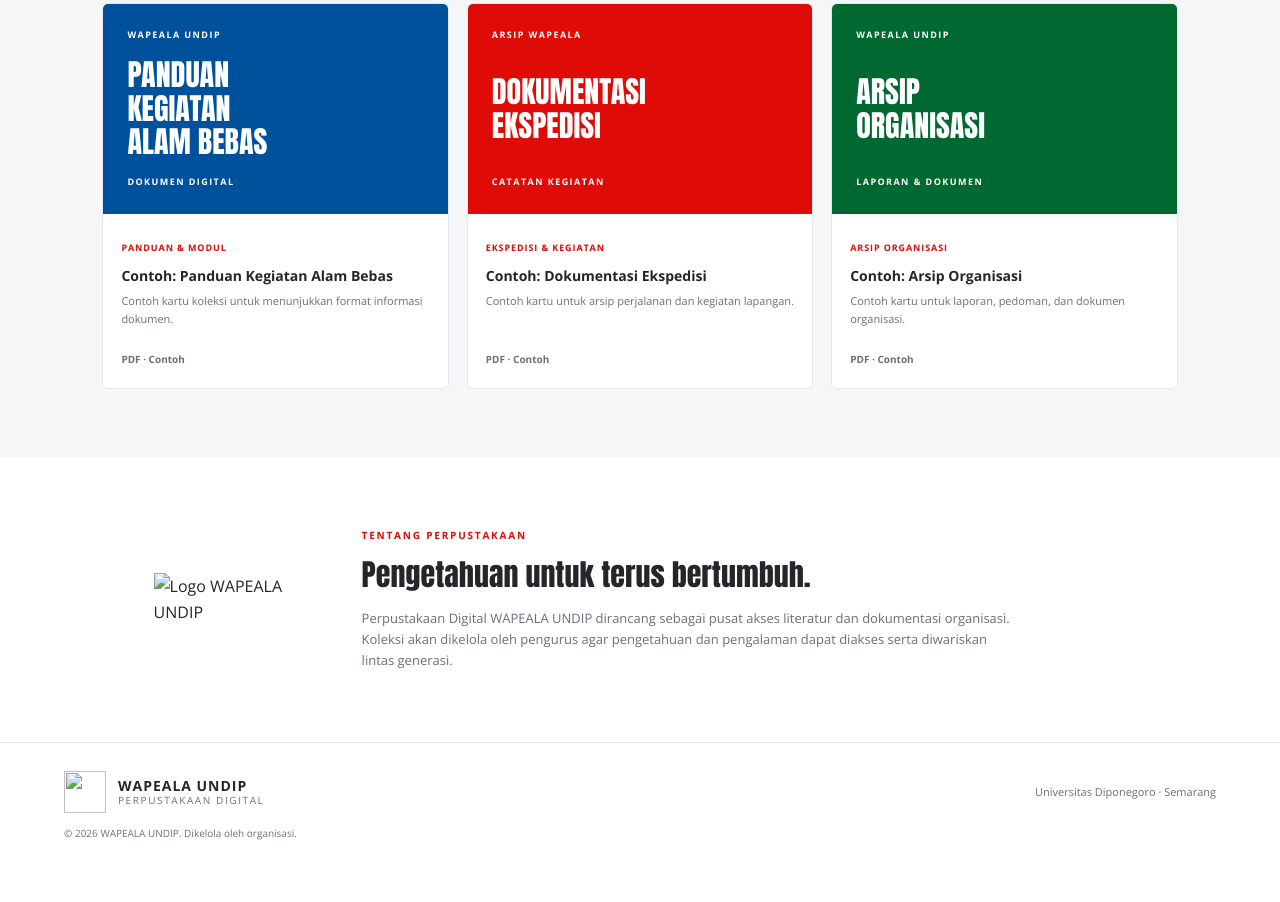
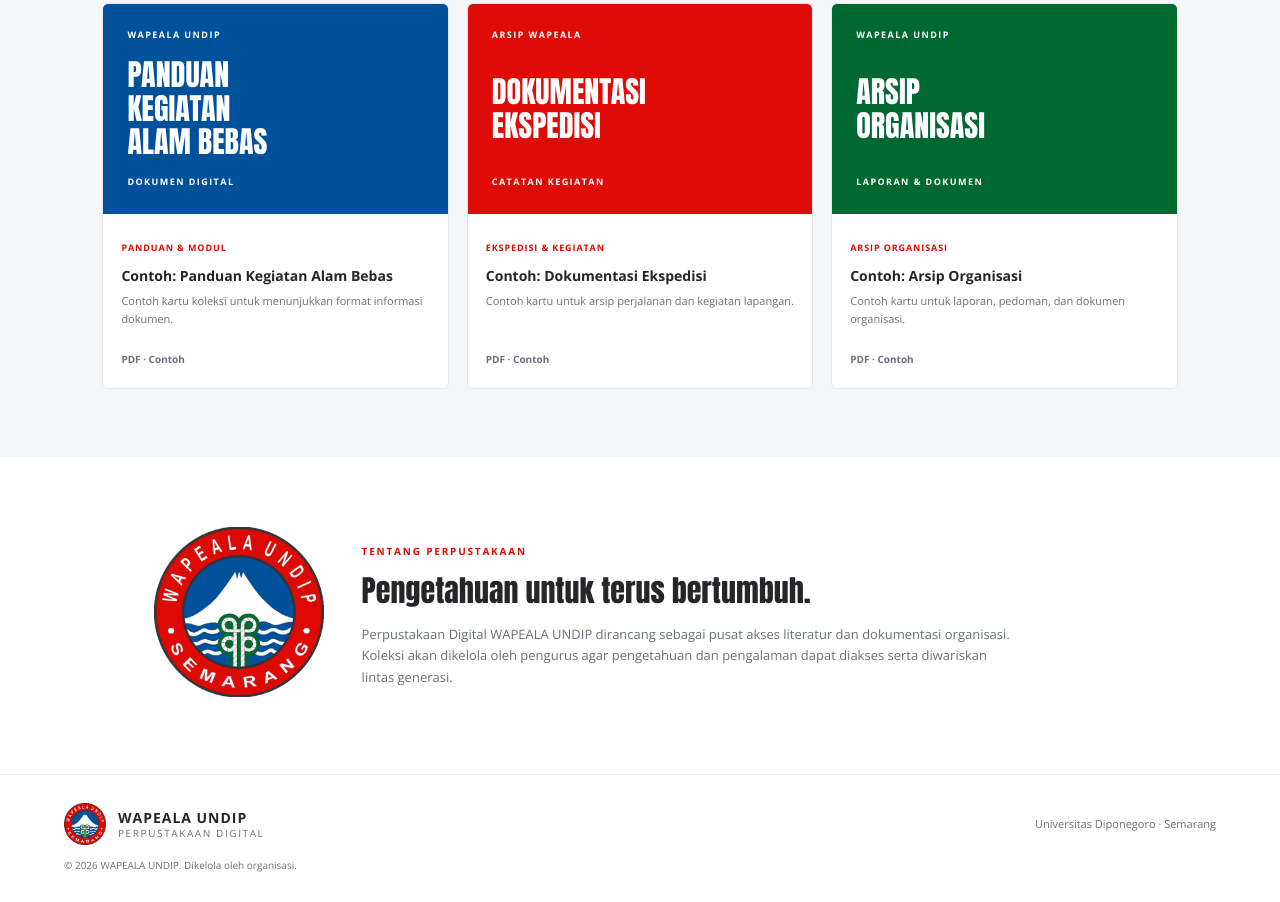
Before and after one commit to pengurusharian2026-wapealaundip/PERPUSTAKAAN-DIGITAL-WAPEALA-UNDIP, a plain HTML site: page index.html in a window 1280 px wide. Shown: the part 1470-2372 px from the top of the page. Before the commit the page ends 2339 px from the top, so only its background shows below. Drawn offline with nearby package versions, Linux system fonts and the light colour scheme.

Commit message:
Update index.html

```diff
--- a/index.html
+++ b/index.html
@@ -97,13 +97,13 @@
     </section>
 
     <section class="about-section" id="tentang">
-      <div class="about-seal"><img src="assets/logo-wapeala.png" alt="Logo WAPEALA UNDIP"></div>
+      <div class="about-seal"><img src="logo-wapeala.png" alt="Logo WAPEALA UNDIP"></div>
       <div><p class="section-kicker">TENTANG PERPUSTAKAAN</p><h2>Pengetahuan untuk terus bertumbuh.</h2><p>Perpustakaan Digital WAPEALA UNDIP dirancang sebagai pusat akses literatur dan dokumentasi organisasi. Koleksi akan dikelola oleh pengurus agar pengetahuan dan pengalaman dapat diakses serta diwariskan lintas generasi.</p></div>
     </section>
   </main>
 
   <footer class="site-footer">
-    <div class="footer-brand"><img src="assets/logo-wapeala.png" alt=""><span><strong>WAPEALA UNDIP</strong><small>PERPUSTAKAAN DIGITAL</small></span></div>
+    <div class="footer-brand"><img src="logo-wapeala.png" alt=""><span><strong>WAPEALA UNDIP</strong><small>PERPUSTAKAAN DIGITAL</small></span></div>
     <p>Universitas Diponegoro · Semarang</p>
     <small>© <span id="year"></span> WAPEALA UNDIP. Dikelola oleh organisasi.</small>
   </footer>
```
